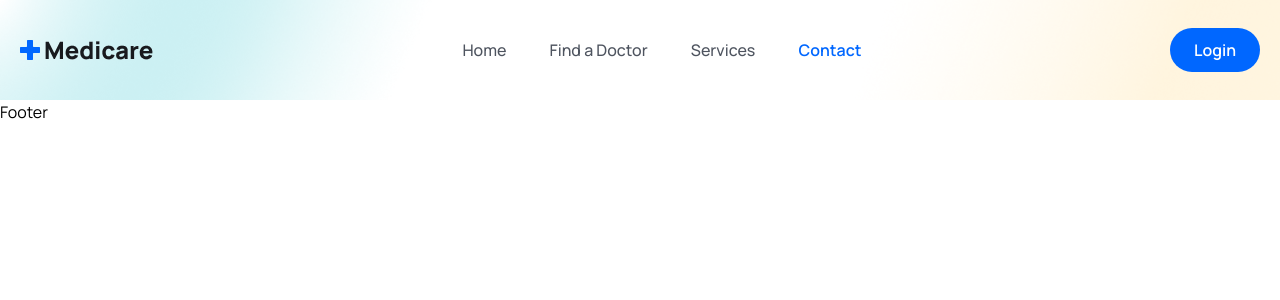
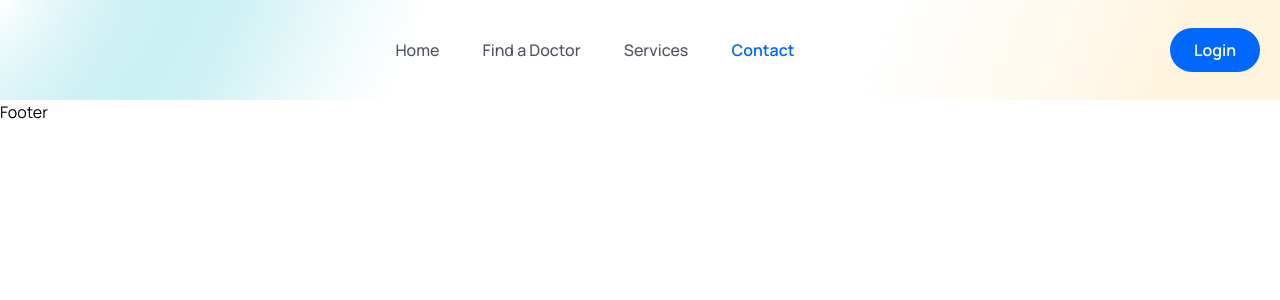
Before and after one commit to ayushpandeyy007/Doctor-Booking-System, a React (Vite) app in the folder frontend/: page /contact in a window 1280 px wide. Shown: the top 300 px of the page. Built offline with nearby package versions, Linux system fonts and the light colour scheme.

Commit message:
ui changes

```diff
--- a/frontend/src/components/Header/Header.jsx
+++ b/frontend/src/components/Header/Header.jsx
@@ -49,7 +49,7 @@ const toggleMenu=( )=> menuRef.current.classList.toggle('show__menu')
       <div className="container">
         <div className="flex items-center justify-between">
           <div>
-            <img src={logo} alt="" />
+
           </div>
 
           <div className="navigation" ref={menuRef} onClick={toggleMenu}>
```
